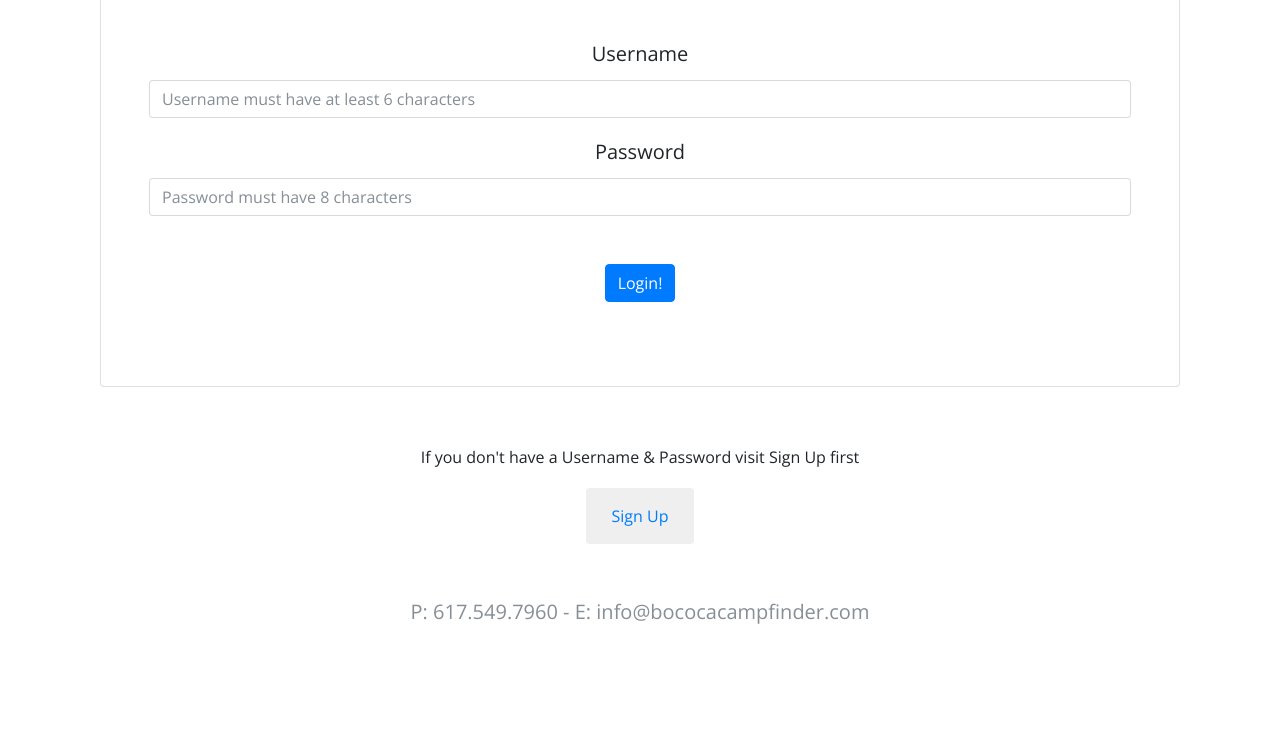
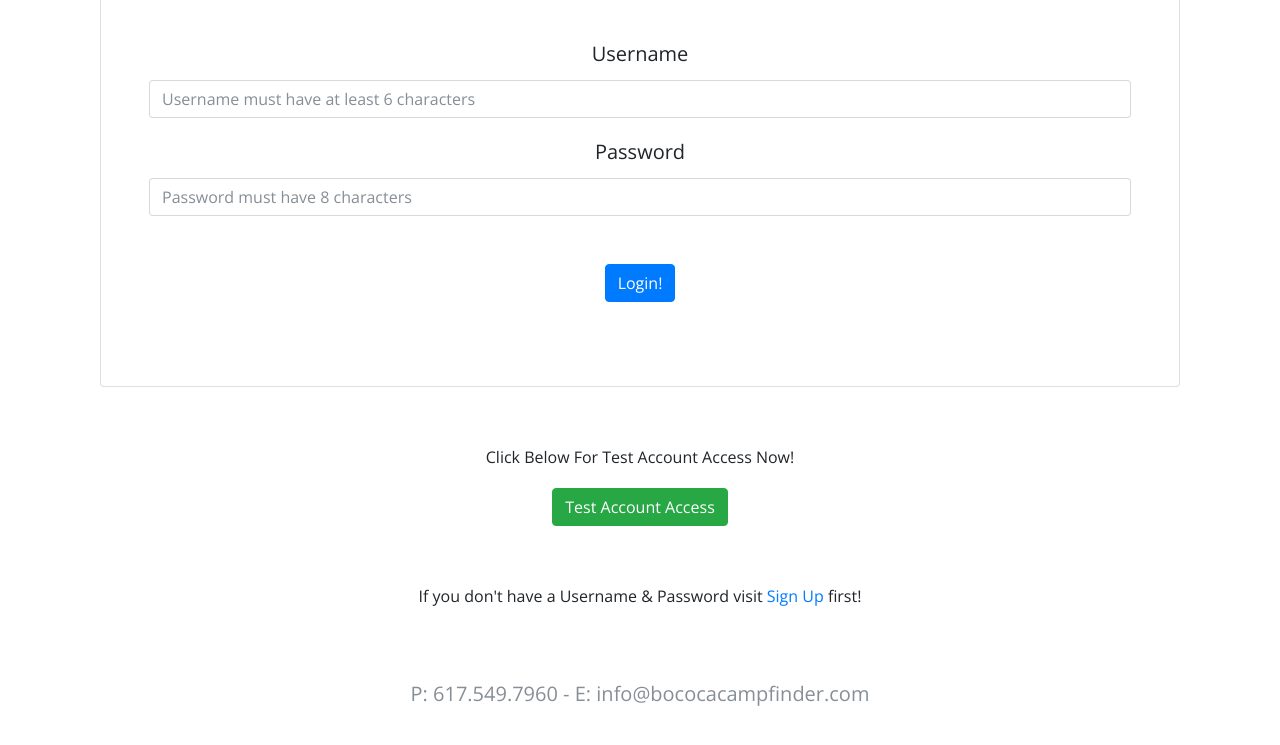
Before and after one commit to Laurawbrooklyn/bococa-camp-finder, a website: page public/login.html in a window 1280 px wide. Shown: the part 237-982 px from the top of the page. Before the commit the page ends 907 px from the top, so only its background shows below. Drawn offline with nearby package versions, Linux system fonts and the light colour scheme.

Commit message:
fixed sign up button and various links

```diff
--- a/public/login.html
+++ b/public/login.html
@@ -63,10 +63,17 @@
 
     <div class="container-fluid bg-1 text-center">
       <div class="mt-3">
-        <p>If you don't have a Username & Password visit Sign Up first</p>
-        <button type="button" class="btn btn-default">
-          <a href="/sign-up.html" class="btn btn-default">Sign Up</a>
+        <p>Click Below For Test Account Access Now!</p>
+        <button id="login-test" type="button" class="btn btn-success">Test Account Access
         </button>
+      </div>
+    </div>
+
+
+    <div class="container-fluid bg-1 text-center">
+      <div class="mt-3">
+        <p>If you don't have a Username & Password visit <a href="/sign-up.html">Sign Up</a> first!</p>
+
       </div>
     </div>
 
```
Also changed, not shown: public/index.html (+1 -1 lines), public/sign-up.html (+3 -3 lines).
